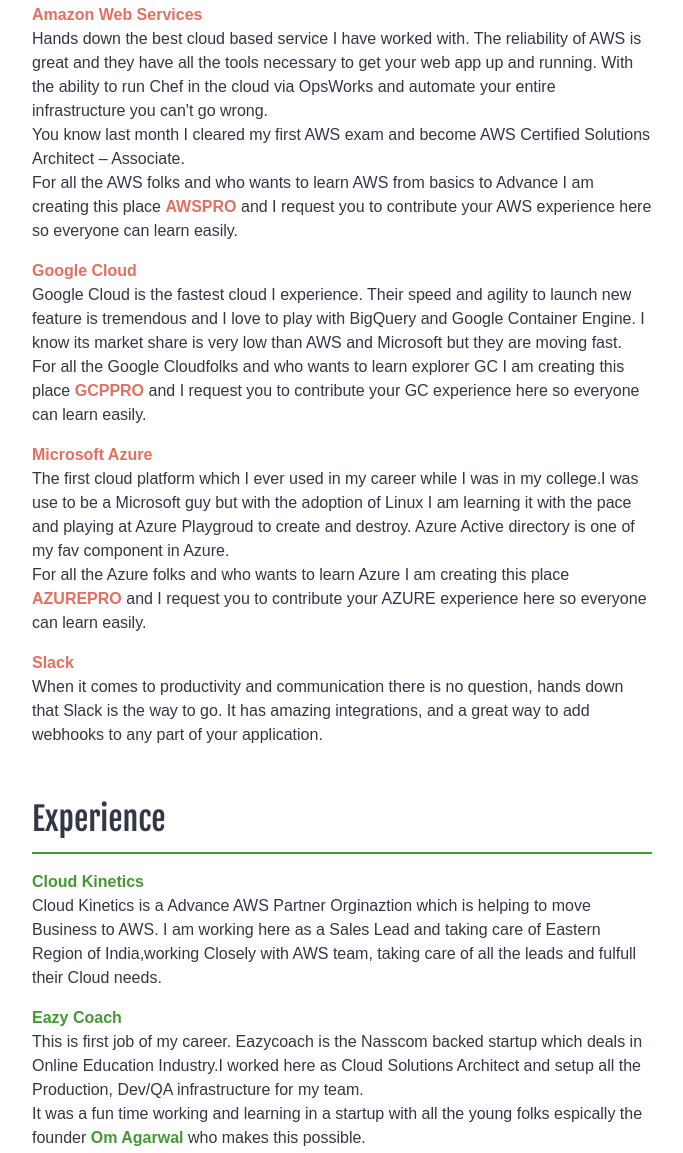
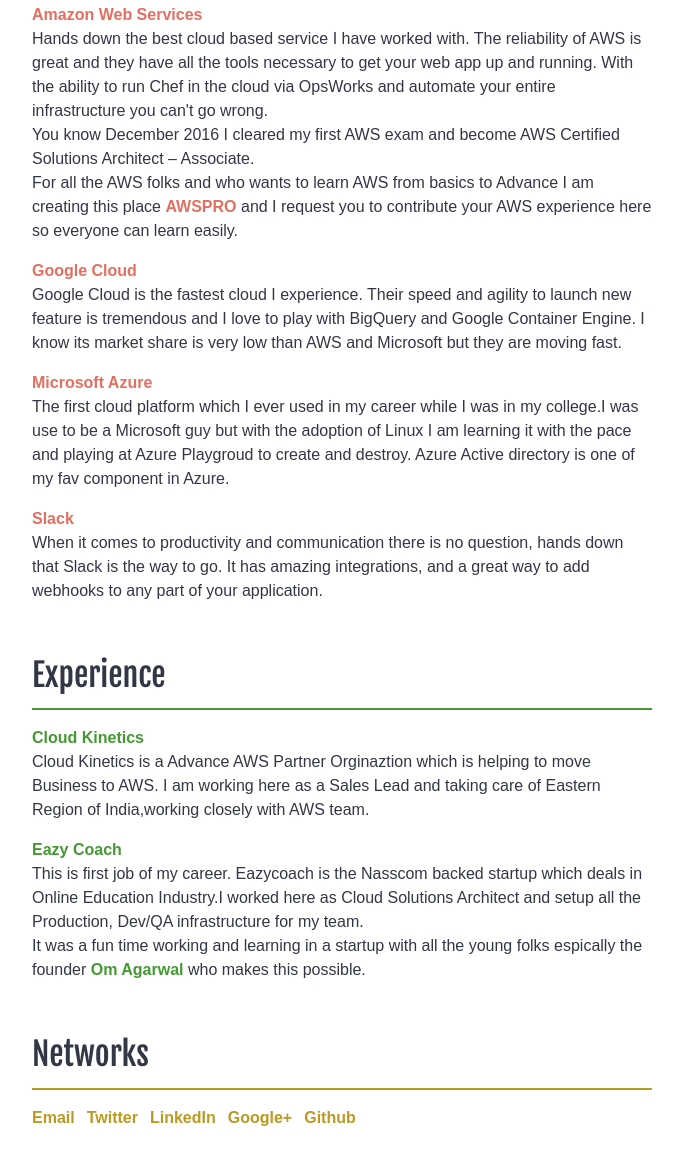
Before and after one commit to chiragnayyar/my_personal_page, a plain HTML site: page index.html in a window 1280 px wide. Shown: the part 512-1665 px from the top of the page, without its empty margins (298-981 px from the left). Drawn offline with Linux system fonts and the light colour scheme; a web font is replaced by a local one.

Commit message:
remove mcafee tag and few other lines

```diff
--- a/index.html
+++ b/index.html
@@ -23,8 +23,6 @@
   ga('send', 'pageview');
 
 </script>
-
-<script type="text/javascript" src="https://cdn.ywxi.net/js/1.js" async></script>
 
 </head>
     <body>
@@ -54,7 +52,7 @@
                 With the ability to run Chef in the cloud via OpsWorks and automate your entire infrastructure you
                 can't go wrong.</br>
 
-                You know last month I cleared my first AWS exam and become AWS Certified Solutions Architect – Associate.</br>
+                You know December 2016 I cleared my first AWS exam and become AWS Certified Solutions Architect – Associate.</br>
 
                 For all the AWS folks and who wants to learn AWS from basics to Advance I am creating this place <a href="http://www.awspro.in/" target="_blank"> AWSPRO</a> and I request you to contribute your AWS experience here so everyone can learn easily.
             </p>
@@ -64,7 +62,6 @@
                 <br />
                 Google Cloud is the fastest cloud I experience. Their speed and agility to launch new feature is tremendous and I love to play with BigQuery and Google Container Engine. I know its market share is very low than AWS and Microsoft but they are moving fast. </br>
 
-                 For all the Google Cloudfolks and who wants to learn explorer GC I am creating this place <a href="http://www.gcppro.com/" target="_blank"> GCPPRO</a> and I request you to contribute your GC experience here so everyone can learn easily.
             </p>
 
             <p>
@@ -72,8 +69,7 @@
                 <br />
                 The first cloud platform which I ever used in my career while I was in my college.I was use to be a Microsoft guy but with the adoption of Linux I am learning it with the pace and playing at Azure Playgroud to create and destroy. Azure Active directory is one of my fav component in Azure.</br>
 
-                 For all the Azure folks and who wants to learn Azure I am creating this place <a href="http://www.azurepro.in/" target="_blank"> AZUREPRO</a> and I request you to contribute your AZURE experience here so everyone can learn easily.
-            </p>
+                </p>
 
             <p>
                 <a href="https://slack.com/" target="_blank">Slack</a>
@@ -91,7 +87,7 @@
             <p>
                 <a href="http://cloud-kinetics.com" target="_blank">Cloud Kinetics</a>
                 <br />
-                Cloud Kinetics is a Advance AWS Partner Orginaztion which is helping to move Business to AWS. I am working here as a Sales Lead and taking care of Eastern Region of India,working Closely with AWS team, taking care of all the leads and fulfull their Cloud needs.
+                Cloud Kinetics is a Advance AWS Partner Orginaztion which is helping to move Business to AWS. I am working here as a Sales Lead and taking care of Eastern Region of India,working closely with AWS team.
             </p>
             <p>
                 <a href="http://www.eazycoach.com" target="_blank">Eazy Coach</a>
```
